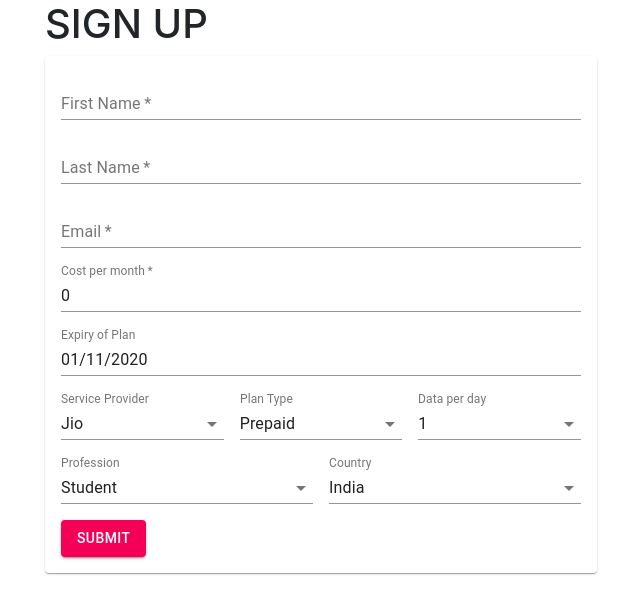
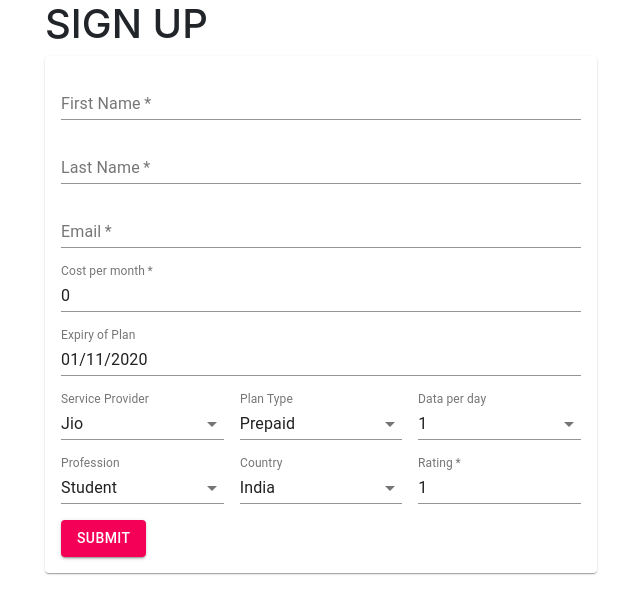
Before and after one commit to sejal132/SIMply, a React (Create React App) app in the folder client/: page /signup in a window 1280 px wide. Shown: the top 614 px of the page, without its empty margins (319-959 px from the left). Built offline with nearby package versions, Linux system fonts and the light colour scheme; no server answers.

Commit message:
Rating section added

```diff
--- a/client/src/components/Form/form.jsx
+++ b/client/src/components/Form/form.jsx
@@ -28,12 +28,14 @@ const SignupForm = props => {
 	const [type, setType] = useState('prepaid');
 	const [profession, setProfession] = useState('student');
 	const [country, setCountry] = useState('India');
+	const [rating, setRating] = useState(1);
 
 	const [errors, setErrors] = useState({
 		firstName: '',
 		lastName: '',
 		email: '',
 		costPerMonth: '',
+		rating: '',
 	});
 
 	const handleFirstNameChange = e => setFirstName(e.target.value);
@@ -67,6 +69,8 @@ const SignupForm = props => {
 	const handleProfessionChange = e => setProfession(e.target.value);
 
 	const handleCountryChange = e => setCountry(e.target.value);
+
+	const handleRatingChange = e => setRating(e.target.value);
 
 	const isFormValid = () => {
 		let formIsValid = true;
@@ -106,7 +110,14 @@ const SignupForm = props => {
 			formIsValid = false;
 			setErrors(prevErrors => ({
 				...prevErrors,
-				costPerMonth: '*Cost per month cannot be zero or null',
+				costPerMonth: '*Cost per month cannot be zero or empty',
+			}));
+		}
+		if (!rating) {
+			formIsValid = false;
+			setErrors(prevErrors => ({
+				...prevErrors,
+				rating: '*Rating cannot empty',
 			}));
 		}
 		return formIsValid;
@@ -134,6 +145,7 @@ const SignupForm = props => {
 				type: type,
 				profession: profession,
 				country: country,
+				userRating: rating,
 			};
 			console.log(dataObj);
 			setErrors({
@@ -306,7 +318,7 @@ const SignupForm = props => {
 							</FormControl>
 						</Grid>
 
-						<Grid item xs={6}>
+						<Grid item xs={4}>
 							<FormControl fullWidth>
 								<InputLabel id='demo-simple-select-label'>
 									Profession
@@ -327,7 +339,7 @@ const SignupForm = props => {
 							</FormControl>
 						</Grid>
 
-						<Grid item xs={6}>
+						<Grid item xs={4}>
 							<FormControl fullWidth>
 								<InputLabel id='demo-simple-select-label'>
 									Country
@@ -348,6 +360,26 @@ const SignupForm = props => {
 							</FormControl>
 						</Grid>
 
+						<Grid item xs={4}>
+							<TextField
+								fullWidth
+								required
+								error={errors.costPerMonth}
+								name='rating'
+								value={rating}
+								InputProps={{
+									inputProps: {
+										min: 1,
+										max: 10,
+									},
+								}}
+								type='number'
+								label='Rating'
+								helperText={errors.costPerMonth}
+								onChange={handleRatingChange}
+							/>
+						</Grid>
+
 						<Grid item xs={12}>
 							<div>
 								<Button
```
Also changed, not shown: 1 other file (tests, documents, lock files or other folders).
